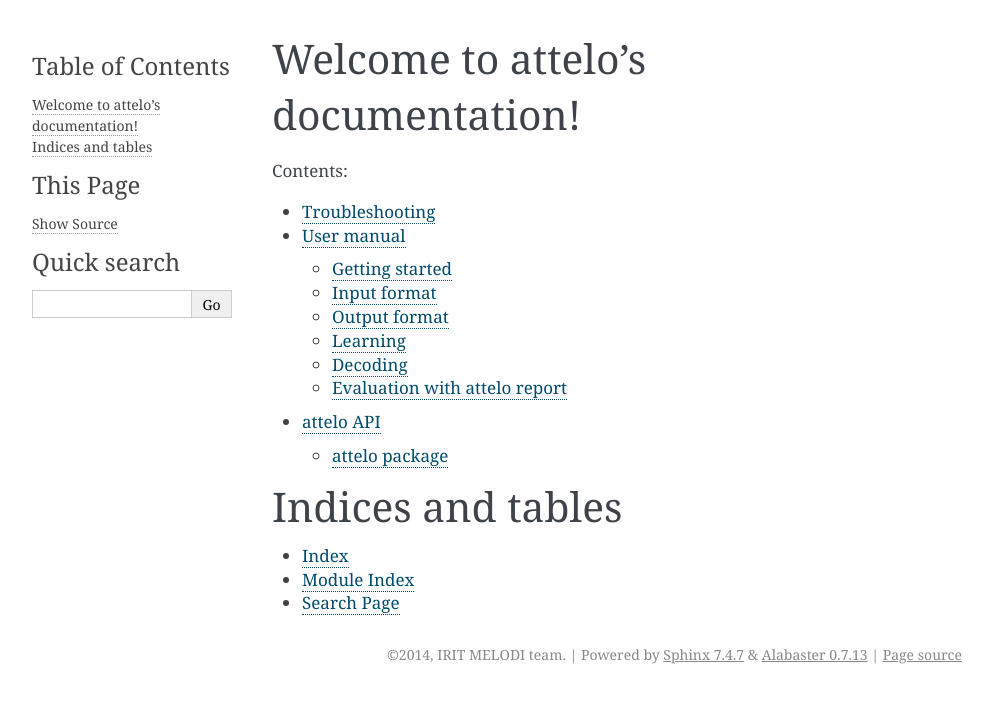
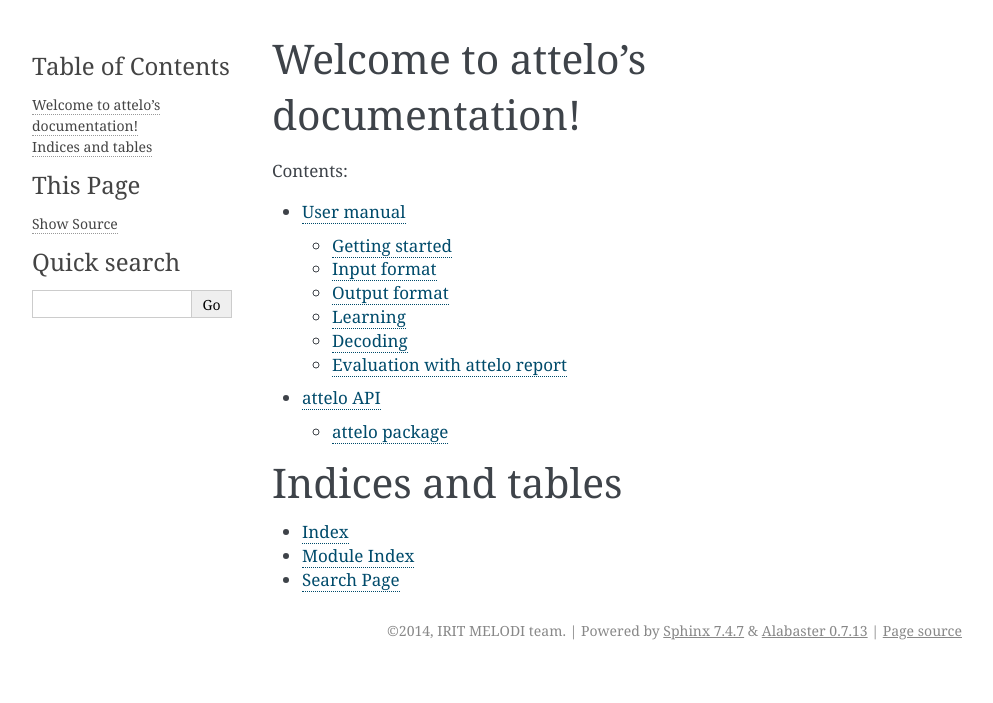
Before and after one commit to irit-melodi/attelo, a Sphinx documentation site: the page built from doc/index.rst, in a window 1280 px wide. Shown: the top 703 px of the page, without its empty margins (148-1141 px from the left). Built offline with Sphinx 7.4.7, drawn with Linux system fonts in a browser that asks for light colours.

Commit message:
DOC remove defunct troubleshooting doc

```diff
--- a/doc/index.rst
+++ b/doc/index.rst
@@ -11,7 +11,6 @@ Contents:
 .. toctree::
    :maxdepth: 2
 
-   troubleshooting
    manual
    api-doc/modules
 
--- a/doc/troubleshooting.rst
+++ /dev/null
@@ -1,6 +0,0 @@
-Troubleshooting
----------------
-
-Things that can go wrong
-
-**TODO**
```
